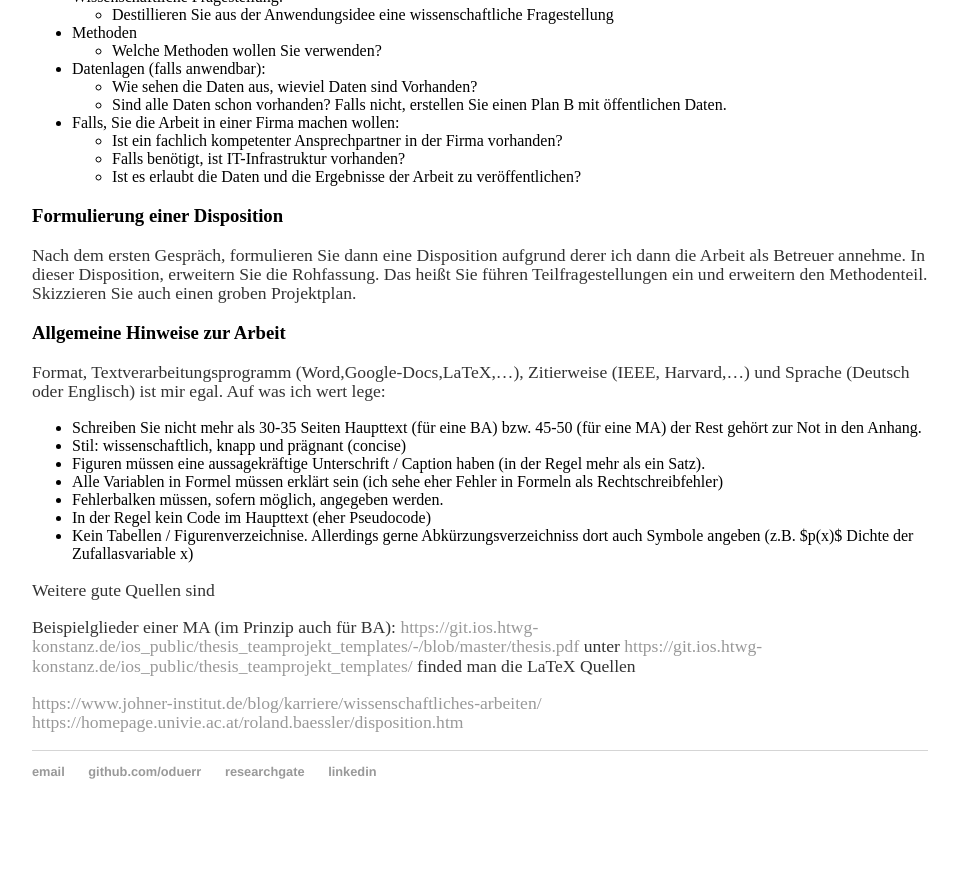
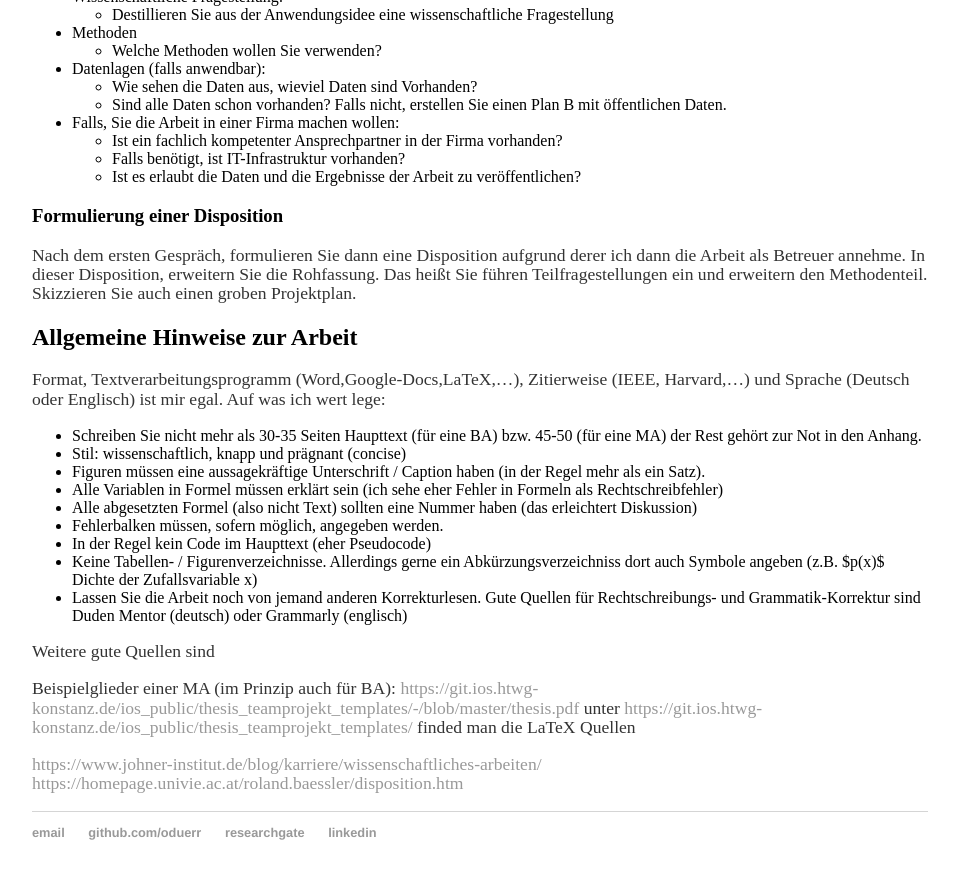
Before and after one commit to oduerr/oduerr.github.io, a Jekyll site: the page built from teaching/bama/index.md, in a window 1280 px wide and 900 px high, scrolled down 1204 px. Shown: the top 879 px of the window, without its empty margins (160-1119 px from the left). Built offline with Jekyll 4.4.1, drawn with Linux system fonts in a browser that asks for light colours; before the commit the page ends 2043 px from its top, so only the background shows below that.

Commit message:
spelling

```diff
--- a/teaching/bama/index.md
+++ b/teaching/bama/index.md
@@ -57,7 +57,7 @@
 ### Formulierung einer Disposition
 Nach dem ersten Gespräch, formulieren Sie dann eine Disposition aufgrund derer ich dann die Arbeit als Betreuer annehme. In dieser Disposition, erweitern Sie die Rohfassung. Das heißt Sie führen Teilfragestellungen ein und erweitern den Methodenteil. Skizzieren Sie auch einen groben Projektplan.
 
-### Allgemeine Hinweise zur Arbeit
+## Allgemeine Hinweise zur Arbeit
 
 Format, Textverarbeitungsprogramm (Word,Google-Docs,LaTeX,...), Zitierweise (IEEE, Harvard,...) und Sprache (Deutsch oder Englisch) ist mir egal. Auf was ich wert lege:
 
@@ -65,12 +65,11 @@
 * Stil: wissenschaftlich, knapp und prägnant (concise)
 * Figuren müssen eine aussagekräftige Unterschrift / Caption haben (in der Regel mehr als ein Satz).
 * Alle Variablen in Formel müssen erklärt sein (ich sehe eher Fehler in Formeln als Rechtschreibfehler)
+* Alle abgesetzten Formel (also nicht Text) sollten eine Nummer haben (das erleichtert Diskussion)
 * Fehlerbalken müssen, sofern möglich, angegeben werden.
 * In der Regel kein Code im Haupttext (eher Pseudocode)
-* Kein Tabellen / Figurenverzeichnise. Allerdings gerne Abkürzungsverzeichniss dort auch Symbole angeben (z.B. $p(x)$ Dichte der Zufallasvariable x)
-
-
-
+* Keine Tabellen- / Figurenverzeichnisse. Allerdings gerne ein Abkürzungsverzeichniss dort auch Symbole angeben (z.B. $p(x)$ Dichte der Zufallsvariable x)
+* Lassen Sie die Arbeit noch von jemand anderen Korrekturlesen. Gute Quellen für Rechtschreibungs- und Grammatik-Korrektur sind Duden Mentor (deutsch) oder Grammarly (englisch)
 
 Weitere gute Quellen sind
 
```
